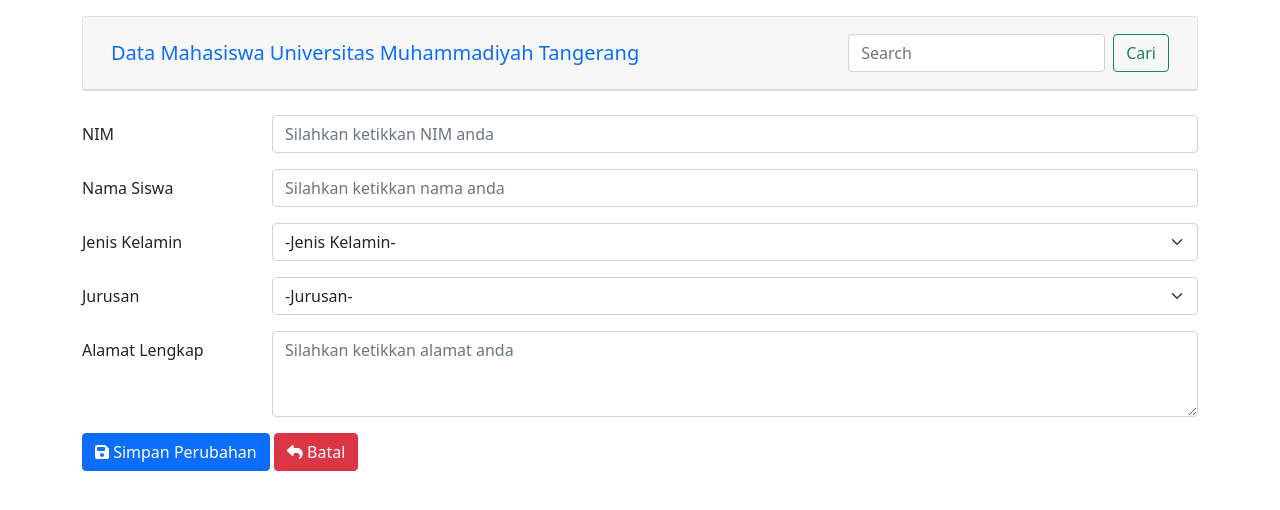
After one commit to Muhless/DATA-MAHASISWA, a PHP site: page /kelola.php in a window 1280 px wide. The commit adds this page. Shown: the top 510 px of the page. Run offline with PHP 8.4, Linux system fonts and the light colour scheme; some libraries are stand-ins or nearby versions.

Commit message:
menambahkan form edit data

```diff
--- /dev/null
+++ b/kelola.php
@@ -0,0 +1,90 @@
+<!DOCTYPE html>
+<html lang="en">
+
+<head>
+    <meta charset="UTF-8">
+    <meta http-equiv="X-UA-Compatible" content="IE=edge">
+    <meta name="viewport" content="width=device-width, initial-scale=1.0">
+    <title>CRUD dengan PHP</title>
+    <link href="https://cdn.jsdelivr.net/npm/bootstrap@5.0.2/dist/css/bootstrap.min.css" rel="stylesheet" integrity="sha384-EVSTQN3/azprG1Anm3QDgpJLIm9Nao0Yz1ztcQTwFspd3yD65VohhpuuCOmLASjC" crossorigin="anonymous">
+    <script src="https://kit.fontawesome.com/9be1b4beee.js" crossorigin="anonymous"></script>
+</head>
+
+<body>
+    <div class="container">
+        <!-- body -->
+        <div class="card mt-3">
+            <div class="card-header">
+                <nav class="navbar bg-body-tertiary">
+                    <div class="container-fluid">
+                        <a class="navbar-brand">Data Mahasiswa Universitas Muhammadiyah Tangerang</a>
+                        <form class="d-flex" role="search">
+                            <input class="form-control me-2" type="search" placeholder="Search" aria-label="Search">
+                            <button class="btn btn-outline-success" type="submit">Cari</button>
+                        </form>
+                    </div>
+                </nav>
+            </div>
+        </div>
+    </div>
+
+    <div class="container mt-4">
+        <div class="mb-3 row">
+            <label for="nisn" class="col-sm-2 col-form-label">NIM</label>
+            <div class="col-sm-10">
+                <input type="text" class="form-control" id="nisn" placeholder="Silahkan ketikkan NIM anda">
+            </div>
+        </div>
+
+        <div class="mb-3 row">
+            <label for="nama" class="col-sm-2 col-form-label">Nama Siswa</label>
+            <div class="col-sm-10">
+                <input type="text" class="form-control" id="nama" placeholder="Silahkan ketikkan nama anda">
+            </div>
+        </div>
+
+        <div class="mb-3 row">
+            <label for="kelamin" class="col-sm-2 col-form-label">Jenis Kelamin</label>
+            <div class="col-sm-10">
+                <select class="form-select" aria-label="Default select example" id="kelamin">
+                    <option selected>-Jenis Kelamin-</option>
+                    <option value="laki-laki">Laki-Laki</option>
+                    <option value="perempuan">Perempuan</option>
+                </select>
+            </div>
+        </div>
+
+        <div class="mb-3 row">
+            <label for="jurusan" class="col-sm-2 col-form-label">Jurusan</label>
+            <div class="col-sm-10">
+                <select class="form-select" aria-label="Default select example" id="jurusan">
+                    <option selected>-Jurusan-</option>
+                    <option value="teknik-informatika">Teknik Informatika</option>
+                    <option value="teknik-industri">Teknik Industri</option>
+                    <option value="teknik-mesin">Teknik Mesin</option>
+                    <option value="teknik-elektro">Teknik Elektro</option>
+                </select>
+            </div>
+        </div>
+
+        <div class="mb-3 row">
+            <label for="alamat" class="col-sm-2 col-form-label">Alamat Lengkap</label>
+            <div class="col-sm-10">
+                <textarea class="form-control" name="alamat" id="alamat" placeholder="Silahkan ketikkan alamat anda" rows="3"></textarea>
+            </div>
+        </div>
+
+        <a href="index.php" type="button" class="btn btn-primary">
+            <i class="fa-solid fa-floppy-disk"></i>
+            Simpan Perubahan
+        </a>
+
+        <a href="index.php" type="button" class="btn btn-danger">
+            <i class="fa-solid fa-reply"></i>
+            Batal
+        </a>
+
+    </div>
+</body>
+
+</html>
```
Also changed, not shown: index.php (+12 -5 lines).
